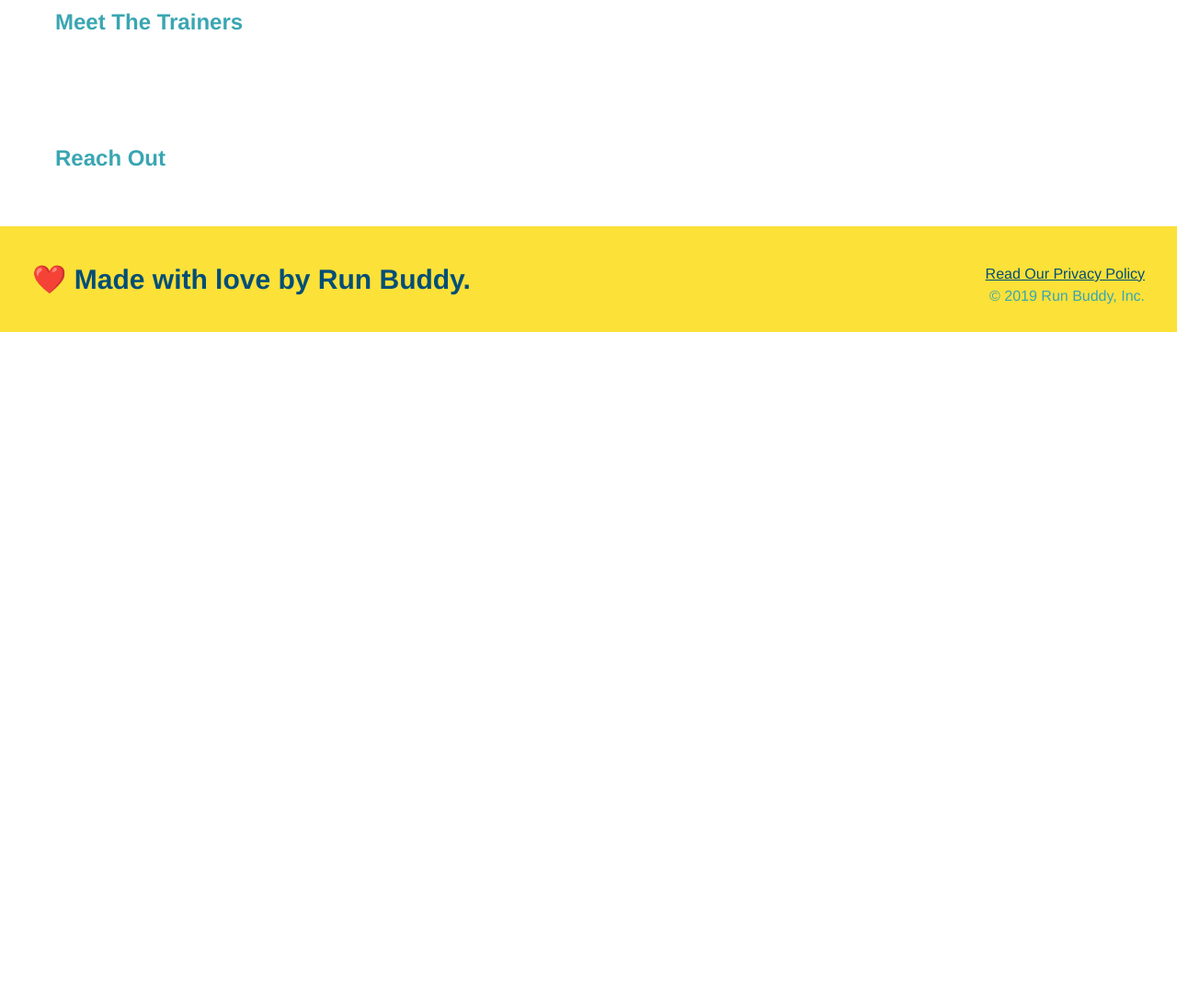
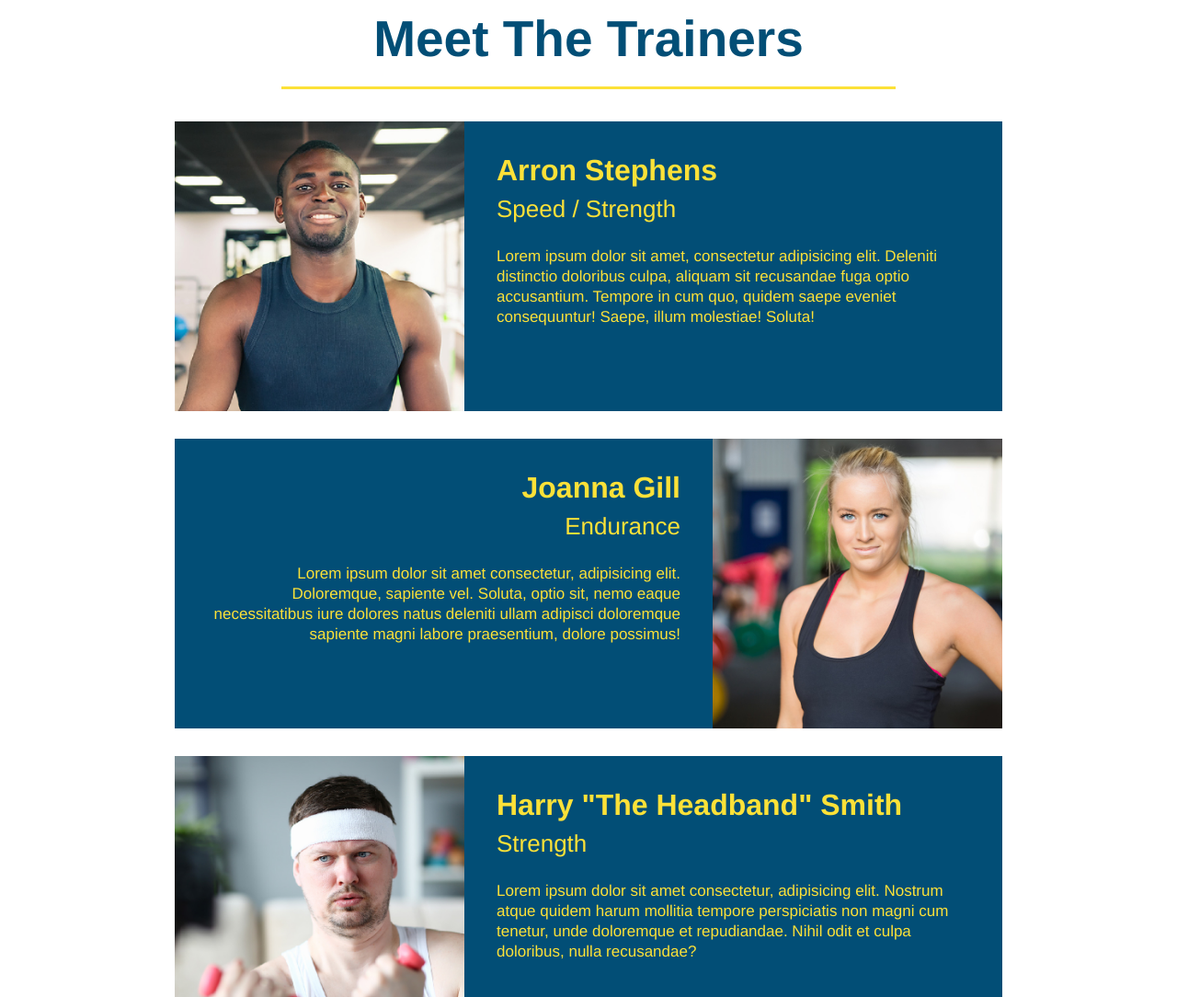
Before and after one commit to bgahan/run-buddy, a plain HTML site: page index.html in a window 1280 px wide. Shown: the part 2780-3864 px from the top of the page at 92% size. Before the commit the page ends 3141 px from the top, so only its background shows below. Drawn offline with Linux system fonts and the light colour scheme.

Commit message:
add Meet the Trainers section

```diff
--- a/assets/css/style.css
+++ b/assets/css/style.css
@@ -71,6 +71,14 @@ footer a {
 /* style the sections */
 section {
     padding: 60px;
+}
+
+.text-left {
+    text-align: left;
+}
+
+.text-right {
+    text-align: right;
 }
 
 /* Style the Hero */
@@ -184,3 +192,43 @@ section {
 .steps span {
     font-size: 38px;
 }
+
+/* Style the Meet the Trainers section */
+.trainers {
+    text-align: center;
+}
+
+.trainer {
+    width: 900px;
+    margin: 0 auto 30px auto;
+    background: #024e76;
+    color: #fce138;
+    overflow: auto;
+}
+
+.trainer img {
+    width: 35%;
+    float: left;
+}
+
+.trainer-bio {
+    padding: 35px;
+    float: left;
+    width: 65%;
+}
+
+.trainer-bio h3 {
+    font-size: 32px;
+    margin-bottom: 8px;
+}
+
+.trainer-bio h4 {
+    font-weight: lighter;
+    font-size: 26px;
+    margin-bottom: 25px;
+}
+
+.trainer-bio p {
+    font-size: 17px;
+    line-height: 1.3;
+}
--- a/index.html
+++ b/index.html
@@ -106,8 +106,40 @@
   </section>
 
   <!-- "meet the trainers" section -->
-  <section id="your-trainers">
-    <h2>Meet The Trainers</h2>
+  <section id="your-trainers" class="trainers">
+    <h2 class="section-title primary-border">Meet The Trainers</h2>
+    <article class="trainer">
+        <img src="./assets/images/trainer-1.jpg" alt="Arron Stephens in his workout clothes, ready to pump iron" />
+        <div class="trainer-bio text-left">
+            <h3>Arron Stephens</h3>
+            <h4>Speed / Strength</h4>
+            <p>
+                Lorem ipsum dolor sit amet, consectetur adipisicing elit. Deleniti distinctio doloribus culpa, aliquam sit recusandae fuga optio accusantium. Tempore in cum quo, quidem saepe eveniet consequuntur! Saepe, illum molestiae! Soluta!
+            </p>
+        </div>
+    </article>
+
+    <article class="trainer">
+        <div class="trainer-bio text-right">
+            <h3>Joanna Gill</h3>
+            <h4>Endurance</h4>
+            <p>
+                Lorem ipsum dolor sit amet consectetur, adipisicing elit. Doloremque, sapiente vel. Soluta, optio sit, nemo eaque necessitatibus iure dolores natus deleniti ullam adipisci doloremque sapiente magni labore praesentium, dolore possimus!
+            </p>
+        </div>
+        <img src="./assets/images/trainer-2.jpg" alt="Joanna Gill cooling off after a workout" />
+    </article>
+
+    <article class="trainer">
+        <img src="./assets/images/trainer-3.jpg" alt="Harry Smith wearing a headband and lifting comically small pink weights" />
+        <div class="trainer-bio text-left">
+            <h3>Harry "The Headband" Smith</h3>
+            <h4>Strength</h4>
+            <p>
+                Lorem ipsum dolor sit amet consectetur, adipisicing elit. Nostrum atque quidem harum mollitia tempore perspiciatis non magni cum tenetur, unde doloremque et repudiandae. Nihil odit et culpa doloribus, nulla recusandae?
+            </p>
+        </div>
+    </article>
   </section>
 
   <!-- "reach out" section -->
```
Also changed, not shown: assets/images/trainer-1.jpg (added), assets/images/trainer-2.jpg (added), assets/images/trainer-3.jpg (added).
